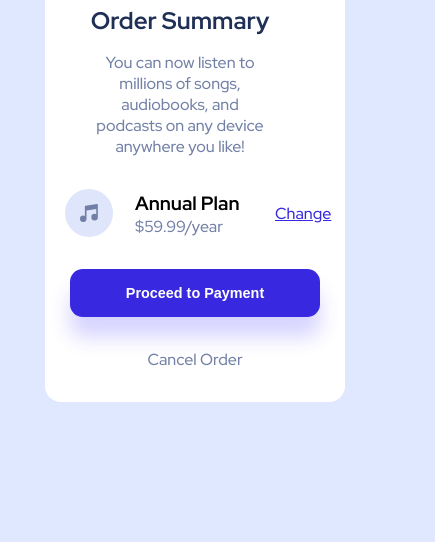
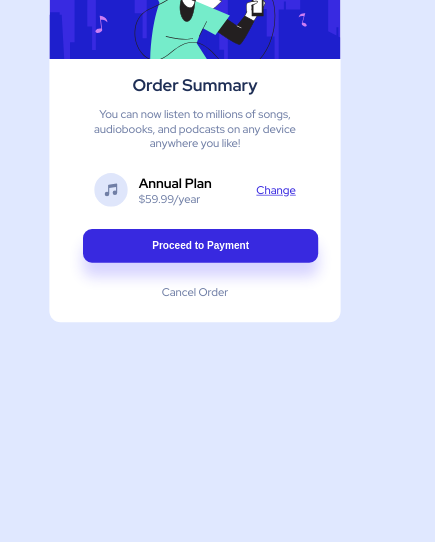
Before and after one commit to ryanwilll/LayoutSimplesCompras, a plain HTML site: page index.html in a window 390 px wide. Shown: the part 302-844 px from the top of the page, 435 px wide, since content can reach past the window. Drawn offline with Linux system fonts and the light colour scheme.

Commit message:
Atualização Responsividade CSS

```diff
--- a/css/estilos.css
+++ b/css/estilos.css
@@ -5,6 +5,7 @@ body {
   align-items: center;
   justify-content: center;
   padding: 1rem;
+  right: 0px;
   background-color: hsl(225, 100%, 94%);
 }
 
@@ -115,42 +116,13 @@ main {
   }
 }
 
-@media only screen and (max-width: 416px) {
+@media (max-width: 460px) {
   body {
     background-image: url(../images/pattern-background-mobile.svg);
     background-repeat: no-repeat;
   }
+
   main {
-    max-width: 300px;
-  }
-  .cartao img {
-    max-width: 300px;
-  }
-  .informacoes .titulo {
-    margin-left: 10px;
-    max-width: 250px;
-  }
-  .informacoes .descricao-item {
-    margin-left: 10px;
-    max-width: 250px;
-  }
-
-  .btn {
-    max-width: 250px;
-    margin-left: 25px;
-  }
-  .cartao .item img {
-    margin-left: 20px;
-  }
-
-  .cartao .item .titulo-item {
-    width: 300px;
-  }
-
-  .cartao .item .price {
-    margin-left: 70px;
-  }
-  .cartao .item .change {
-    margin-left: -160px;
+    transform: scale(0.7);
   }
 }
```
